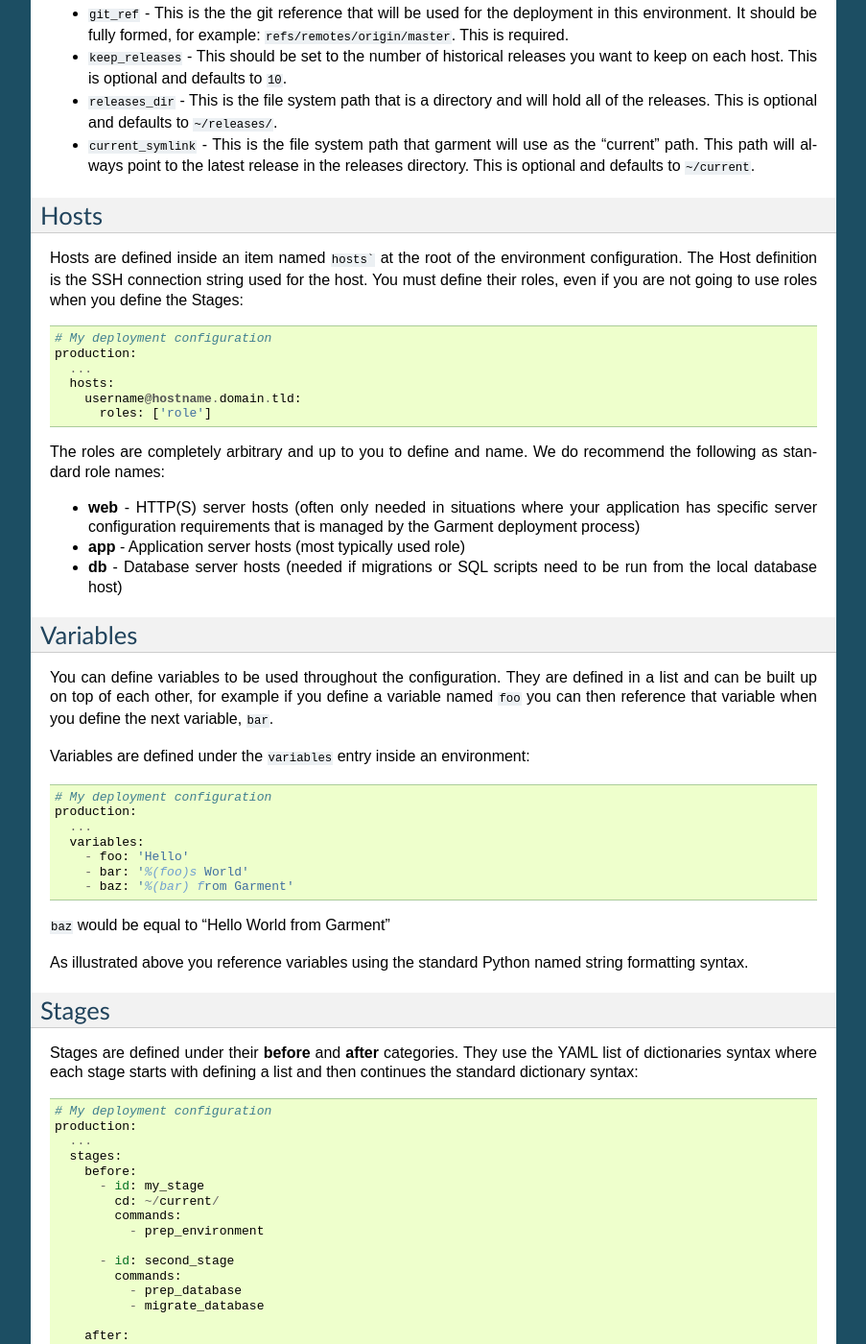
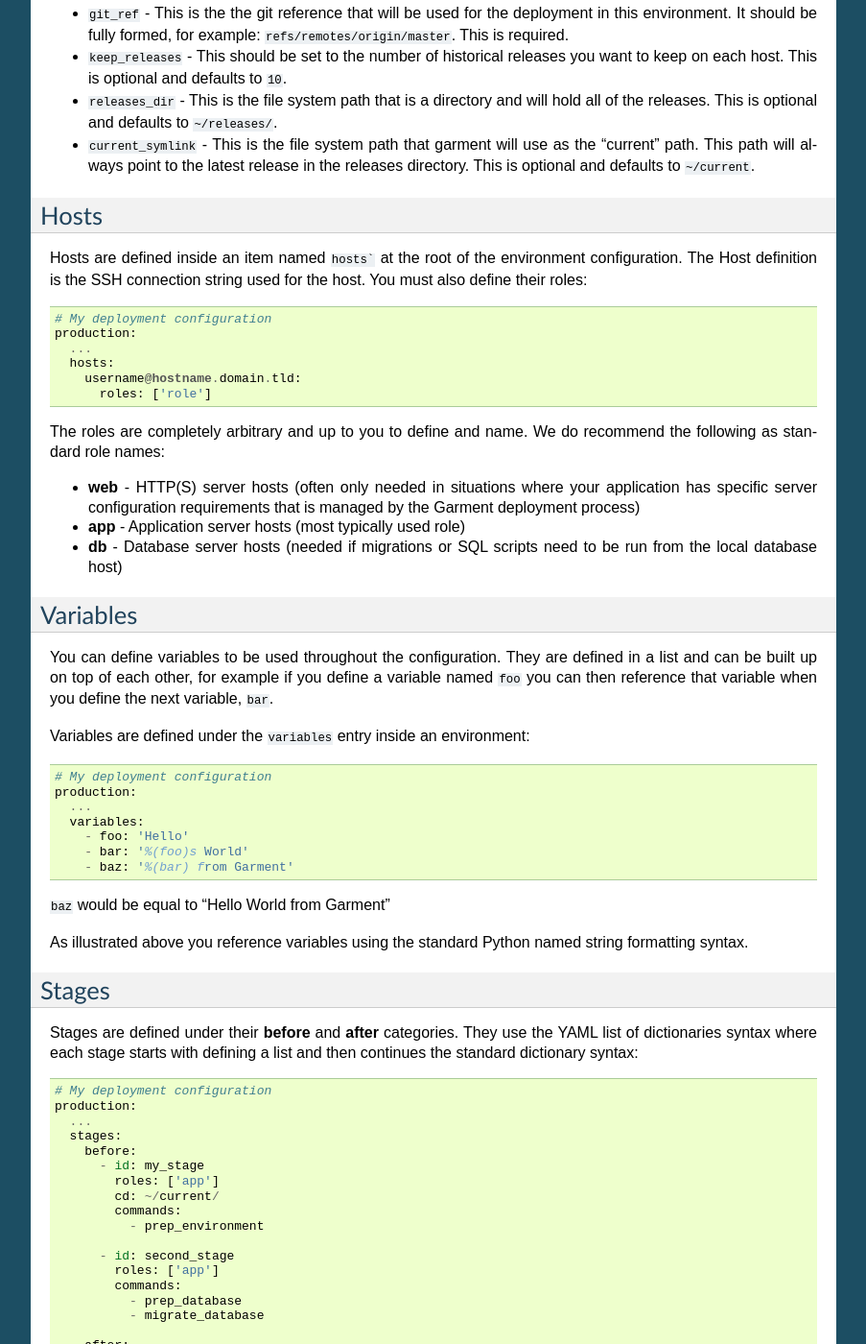
Before and after one commit to borgstrom/garment, a Sphinx documentation site: the page built from docs/configuration.rst, in a window 1280 px wide and 1400 px high, scrolled down 611 px. Shown: the whole window at 96% size, without its empty margins (198-1101 px from the left). Built offline with Sphinx 7.4.7, drawn with Linux system fonts in a browser that asks for light colours; some of the changed text lies outside the part shown.

Commit message:
Refactor stage execution to honor the rolls. Roles are now required.

````diff
--- a/docs/configuration.rst
+++ b/docs/configuration.rst
@@ -46,8 +46,7 @@ Hosts
 -----
 Hosts are defined inside an item named ``hosts``` at the root of the
 environment configuration. The Host definition is the SSH connection
-string used for the host. You must define their roles, even if you are
-not going to use roles when you define the Stages::
+string used for the host. You must also define their roles::
 
     # My deployment configuration
     production:
@@ -100,22 +99,25 @@ list and then continues the standard dictionary syntax::
       stages:
         before:
           - id: my_stage
+            roles: ['app']
             cd: ~/current/
             commands:
               - prep_environment
 
           - id: second_stage
+            roles: ['app']
             commands:
               - prep_database
               - migrate_database
 
         after:
           - id: after_stage
+            roles: ['app']
             commands:
               - restart_app_server
 
-Each Stage is made up of an ``id`` and a list of ``commands``. Stages can also
-contain the following extra configuration items:
+Each Stage is made up of an ``id``, a list of ``roles`` and a list of
+``commands``. Stages can also contain the following extra configuration items:
 
 * **cd** - Change to the specified directory prior to executing the ``commands``
 * **prefix** - Prefix a command onto all the other commands, for example you
@@ -127,6 +129,7 @@ Example with all extra items::
 
     # database migration & static assets
     - id: django
+      roles: ['app']
       cd: '%(pythonpath)s'
       prefix: '%(activate)s'
       shell_env:
--- a/docs/strategy.rst
+++ b/docs/strategy.rst
@@ -29,9 +29,8 @@ Roles
 Roles are arbitrary items that you create that can be used to control which of
 the different Stages you define run on which Hosts.
 
-Roles are entirely optional if your deployment scenario doesn't require them,
-however due to YAML syntax requirements you will still need to define roles on
-your Hosts you just wont have to define them on your Stages.
+There is a special role named ``all`` that is used for targeting all hosts by
+internal Garment operations (like sending the release)
 
 Hosts
 -----
````
Also changed, not shown: 3 other files.
